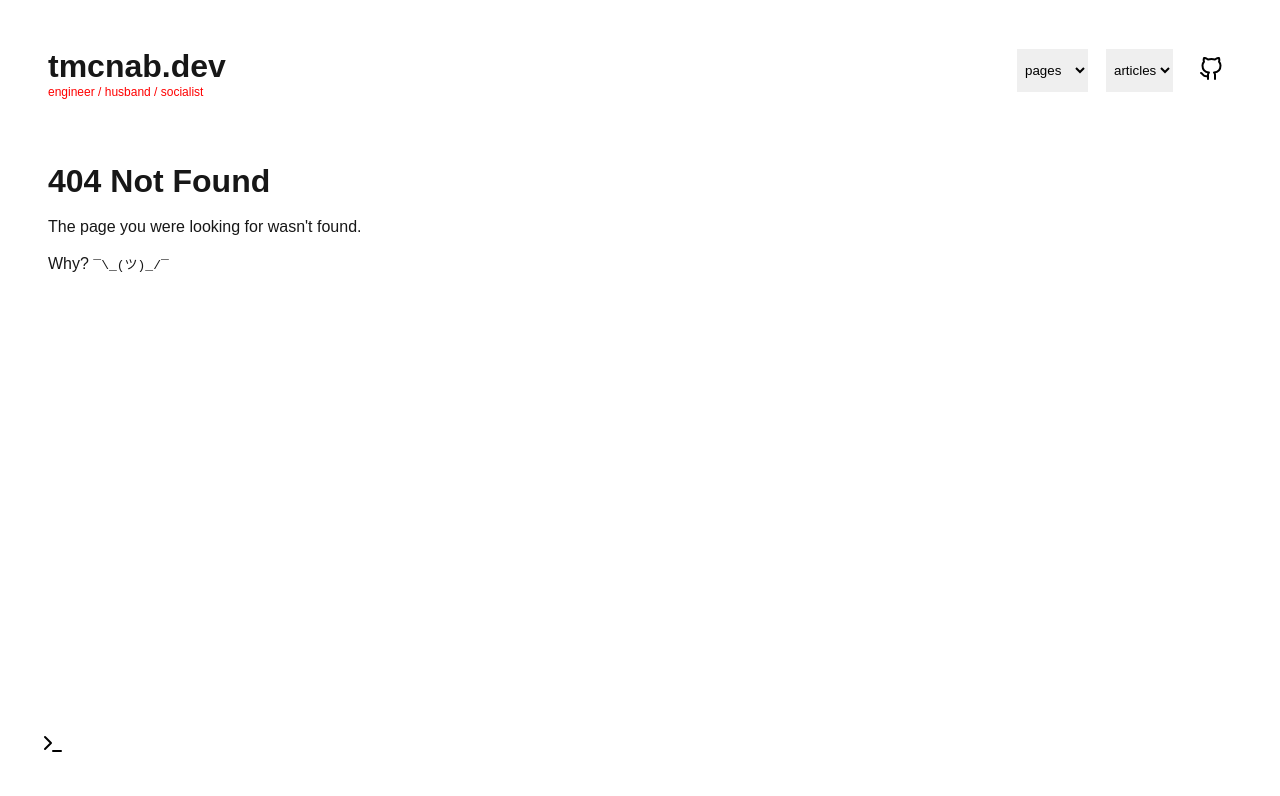
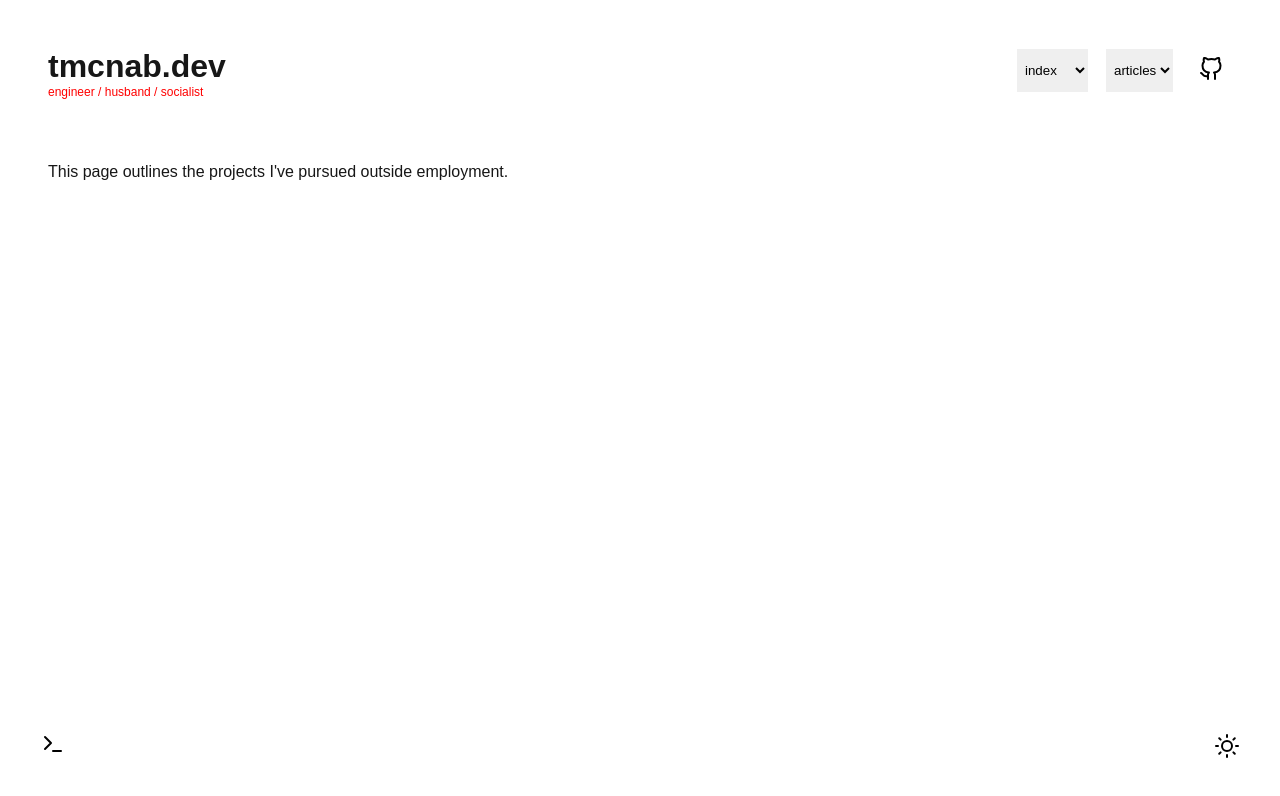
Before and after one commit to tmcnab/tmcnab.dev, a Next.js app: page /projects in a window 1280 px wide. Before the commit this address had no page. Shown: the top 796 px of the page. Built offline with nearby package versions, Linux system fonts and the light colour scheme.

Commit message:
update layout

```diff
--- a/src/app/layout.tsx
+++ b/src/app/layout.tsx
@@ -7,8 +7,9 @@ import Button from '@/components/Button'
 import Flex from "@/components/Flex"
 import Link from 'next/link'
 import PageSelect from '@/components/PageSelect'
+import TerminalButton from '@/components/TerminalButton'
 import type { Metadata } from "next"
-import TerminalButton from '@/components/TerminalButton'
+import ThemeButton from '@/components/ThemeButton'
 
 export const metadata: Metadata = {
 	title: "tmcnab.dev • Tristan McNab's internet home",
@@ -43,7 +44,10 @@ export default function Layout({ children }: Props) {
 					{children}
 				</main>
 				<footer>
-					<TerminalButton />
+					<Flex>
+						<TerminalButton />
+						<ThemeButton />
+					</Flex>
 				</footer>
 			</body>
 		</html >
--- /dev/null
+++ b/src/app/projects/page.tsx
@@ -0,0 +1,7 @@
+export default function Projects () {
+	return (
+		<>
+			<p>This page outlines the projects I've pursued outside employment.</p>
+		</>
+	)
+}
--- a/src/components/PageSelect.tsx
+++ b/src/components/PageSelect.tsx
@@ -9,11 +9,8 @@ export default function PageSelect () {
 	const onChange: ChangeEventHandler<HTMLSelectElement> = (event) =>
 		router.push(event.target.value)
 
-	console.log(router)
-
 	return (
 		<select onChange={onChange}>
-			<option>pages</option>
 			<option children='index' value='/' />
 			<option children='about' value='/about' />
 			<option children='projects' value='/projects' />
--- /dev/null
+++ b/src/components/ThemeButton.tsx
@@ -0,0 +1,21 @@
+'use client'
+
+import { Moon, Sun } from "react-feather"
+import Button from "./Button"
+import Flex from "./Flex"
+
+export default function ThemeButton () {
+	const children = (
+		<Flex>
+			<Sun />
+			{/* <Moon /> */}
+		</Flex>
+	)
+
+	const onClick = () =>
+		console.log('toggle theme')
+
+	return (
+		<Button children={children} onClick={onClick} />
+	)
+}
```
